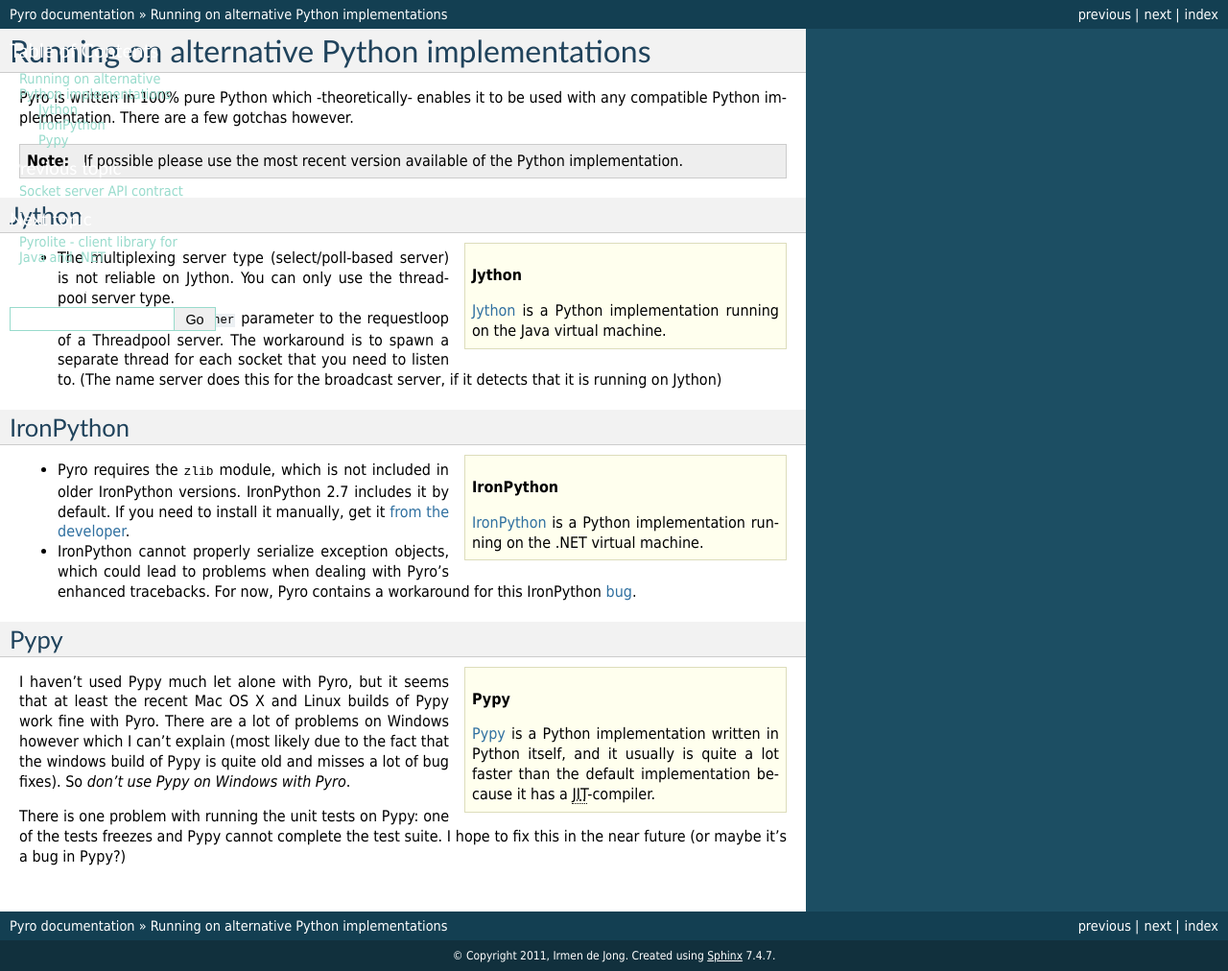
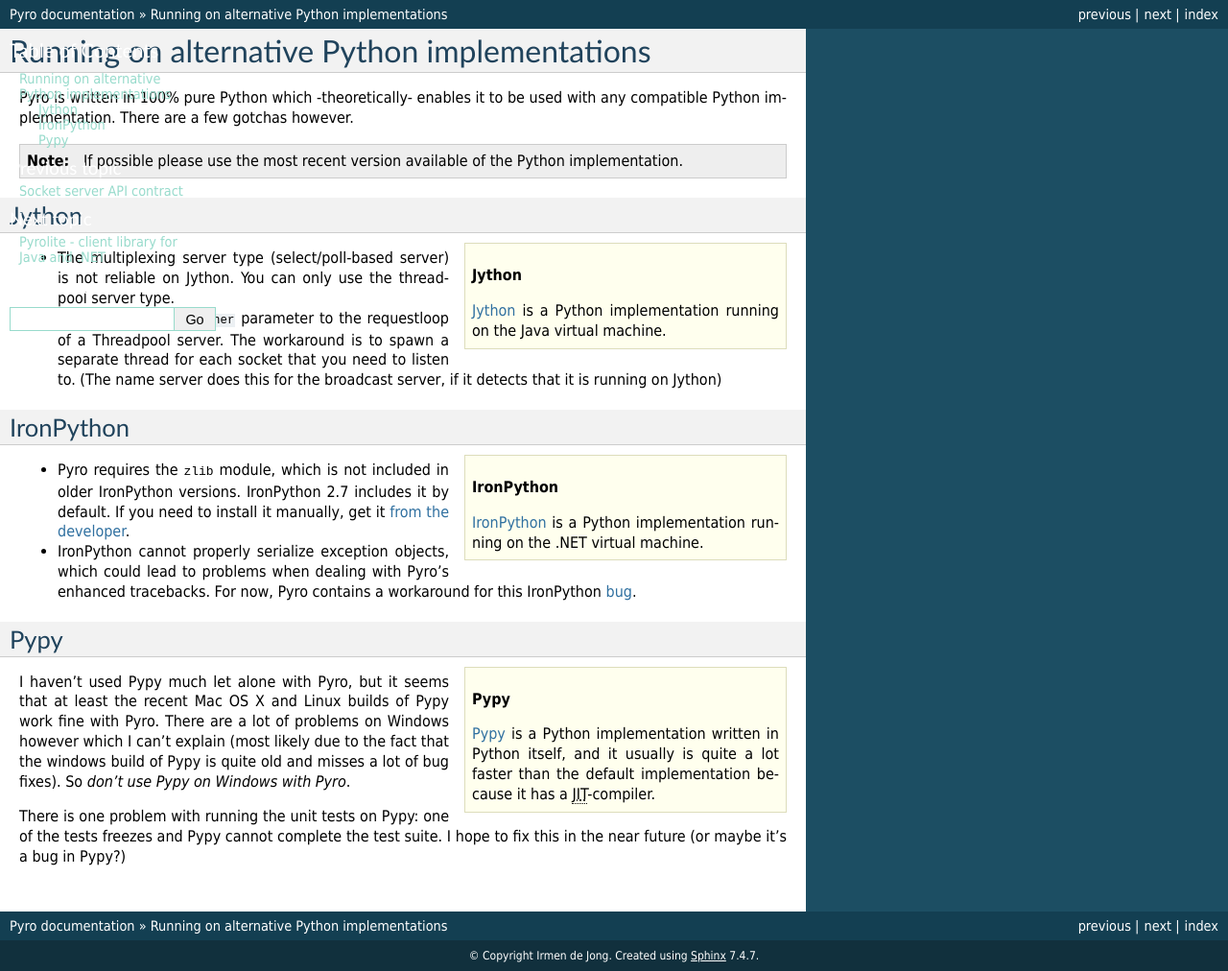
Before and after one commit to irmen/Pyro4, a Sphinx documentation site: the page built from docs/source/alternative.rst, in a window 1280 px wide. Shown: the whole page at 96% size. Built offline with Sphinx 7.4.7, drawn with Linux system fonts in a browser that asks for light colours; the version number could not be read and is left out.

Commit message:
removed year from copyright notice in docs

```diff
--- a/docs/source/conf.py
+++ b/docs/source/conf.py
@@ -42,7 +42,7 @@
 
 # General information about the project.
 project = u'Pyro'
-copyright = u'2011, Irmen de Jong'
+copyright = u'Irmen de Jong'
 
 # The version info for the project you're documenting, acts as replacement for
 # |version| and |release|, also used in various other places throughout the
```
